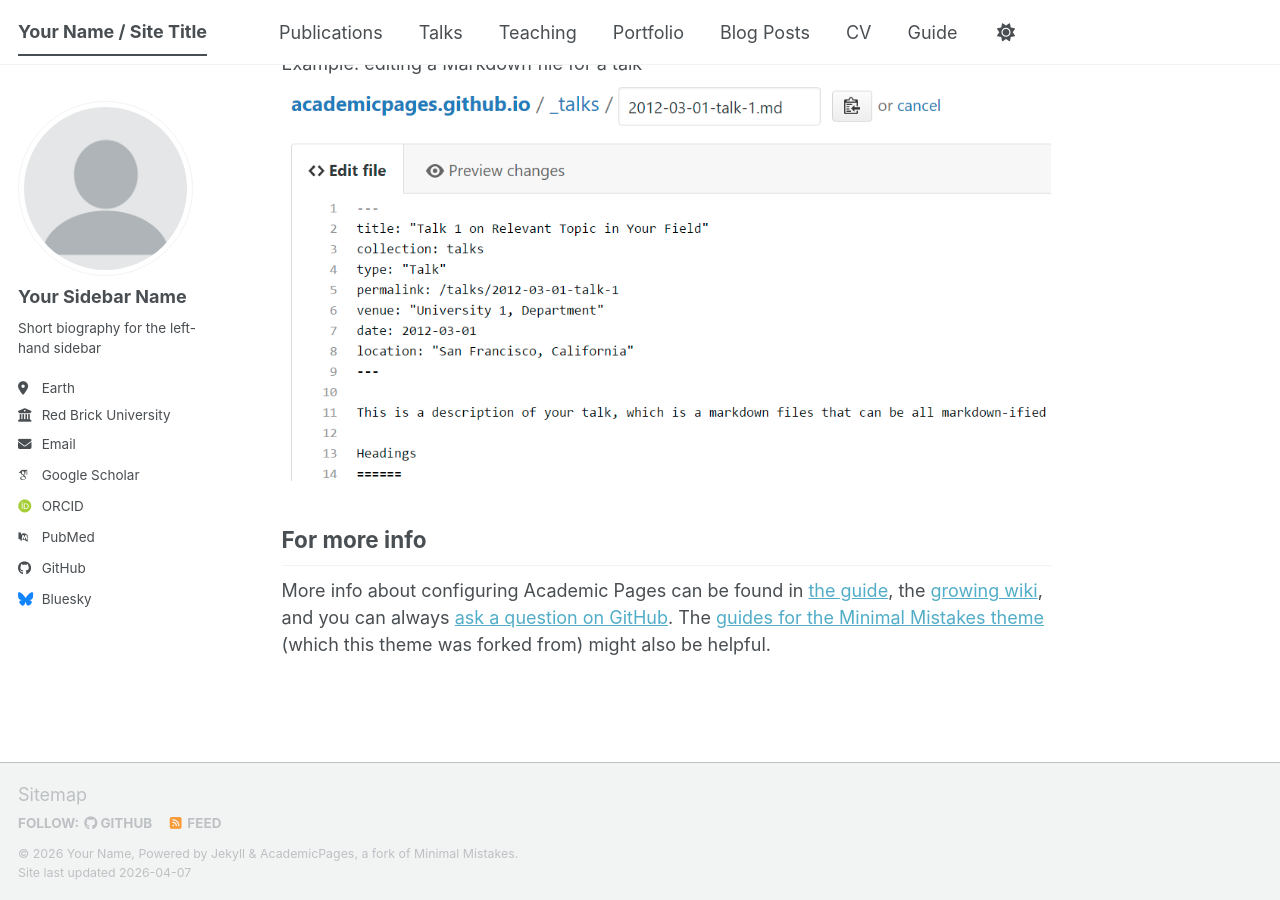
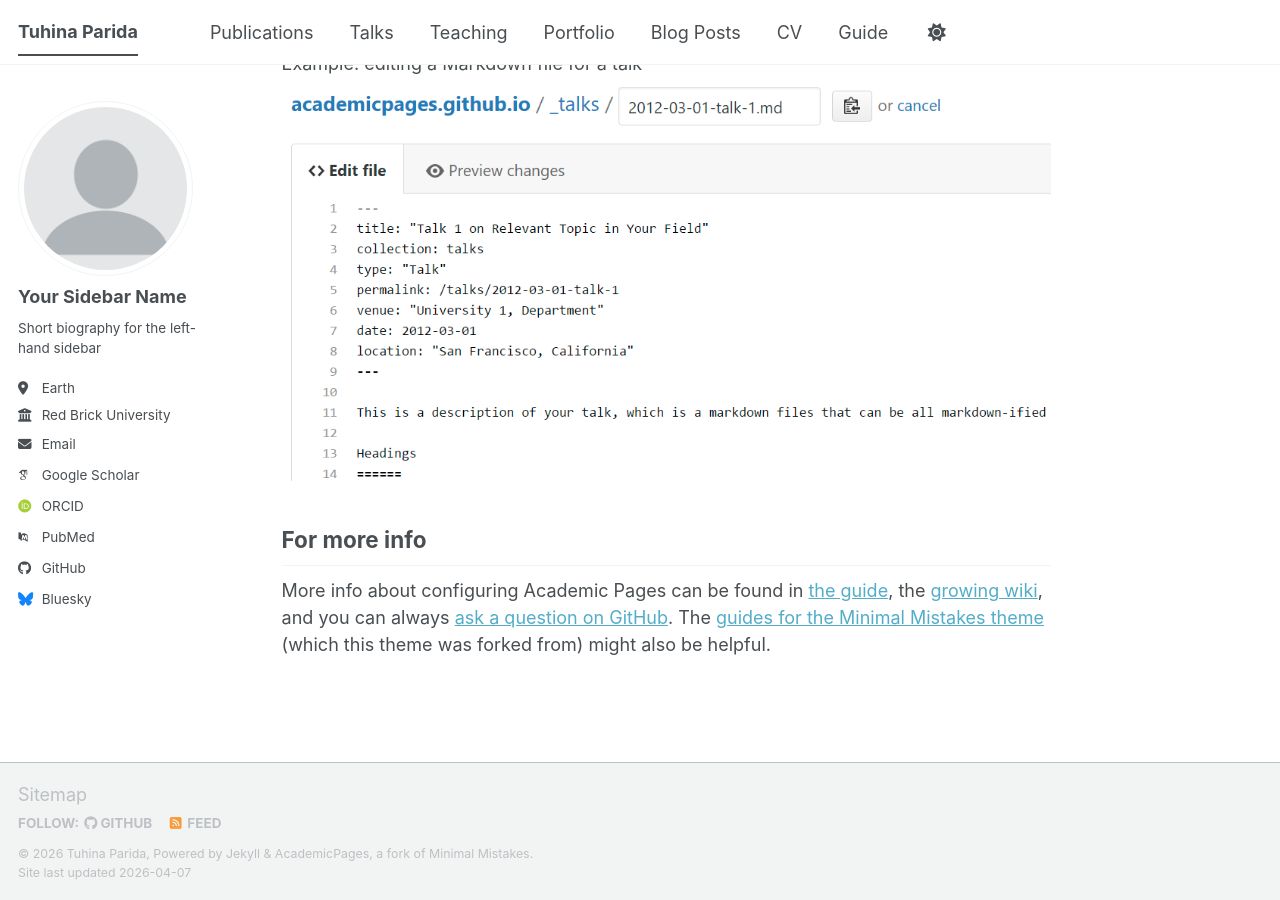
Before and after one commit to tuhinaparida/tuhinaparida.github.io, a Jekyll site: the page built from _pages/about.md, in a window 1280 px wide and 900 px high, scrolled down 2720 px. Built offline with Jekyll 4.4.1, drawn with Linux system fonts in a browser that asks for light colours; some web fonts are replaced; a script bundle is joined from its source files by our own code; library files that are not in the unit come from our copies.

Commit message:
Update _config.yml

```diff
--- a/_config.yml
+++ b/_config.yml
@@ -9,10 +9,10 @@
 # Basic Site Settings
 locale                   : "en-US"
 site_theme               : "default" # The available themes options are "default", "air", "sunrise", "mint", "dirt" and "contrast"
-title                    : "Your Name / Site Title"
+title                    : "Tuhina Parida"
 title_separator          : "-"
-name                     : &name "Your Name"
-description              : &description "Your Name's academic portfolio"   # Update this with a general description of your site, this is the default if not overridden by a page
+name                     : &name "Tuhina Parida"
+description              : &description "Tuhina's academic portfolio"   # Update this with a general description of your site, this is the default if not overridden by a page
 url                      : https://academicpages.github.io # The base hostname & protocol for your site e.g. "https://[your GitHub username].github.io",
                                                            # or if you already have some other page hosted on Github then use "https://[your GitHub username].github.io/[Your Repo Name]"
 baseurl                  : "" # the subpath of your site, e.g. "/blog"
```
